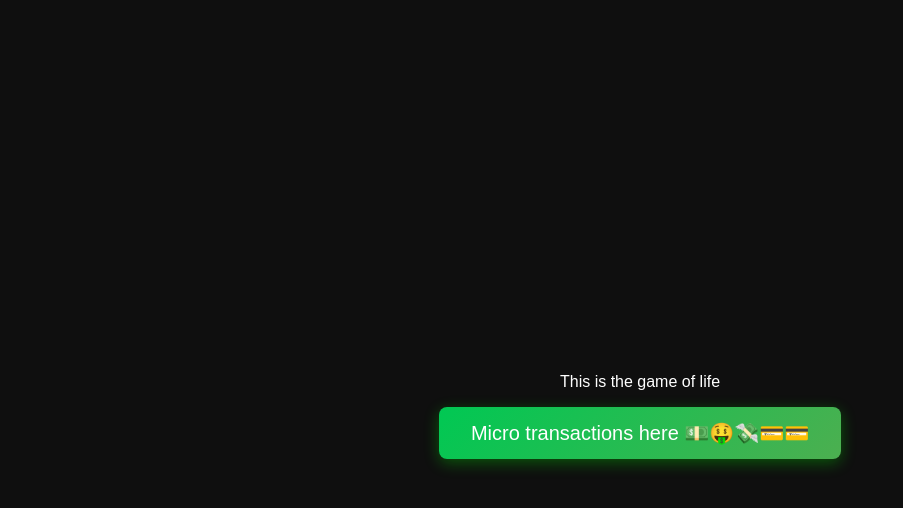
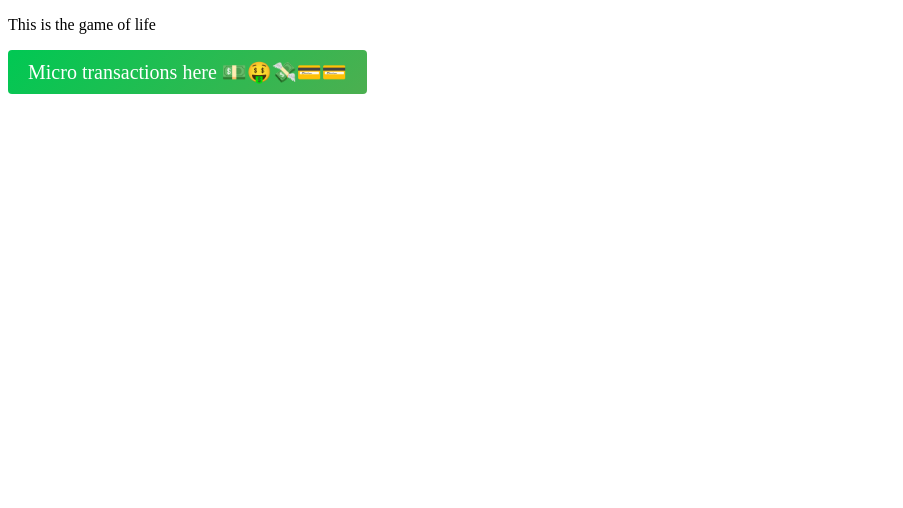
Before and after one commit to mmihail0/The-Game-of-Life, a plain HTML site: page index.html in a window 1280 px wide. Shown: the whole page, without its empty margins (0-903 px from the left). Drawn offline with Linux system fonts and the light colour scheme.

Commit message:
Update index.html

```diff
--- a/index.html
+++ b/index.html
@@ -1,43 +1,27 @@
 <!DOCTYPE html>
-<html lang="en">
+<html>
 <head>
-  <meta charset="UTF-8">
-  <meta name="viewport" content="width=device-width, initial-scale=1.0">
-  <title>Ripple Gradient Button</title>
   <style>
-    body {
-      background-color: #0f0f0f;
-      display: flex;
-      flex-direction: column;
-      align-items: center;
-      justify-content: center;
-      height: 100vh;
-      font-family: Arial, sans-serif;
-      color: white;
-    }
-
     .green-button {
-      position: relative;
       font-size: 20px;
       color: white;
       background: linear-gradient(135deg, #00c853, #4caf50);
       border: none;
-      border-radius: 8px;
-      padding: 14px 32px;
+      border-radius: 4px;
+      padding: 10px 20px;
       text-decoration: none;
       display: inline-block;
+      cursor: pointer;
+      position: relative;
       overflow: hidden;
-      cursor: pointer;
-      box-shadow: 0 4px 15px rgba(0, 255, 0, 0.3);
-      transition: transform 0.2s, box-shadow 0.2s;
+      transition: transform 0.2s;
     }
 
     .green-button:hover {
-      transform: translateY(-3px);
-      box-shadow: 0 8px 25px rgba(0, 255, 0, 0.5);
+      transform: translateY(-2px);
     }
 
-    /* Ripple ring effect */
+    /* Ripple effect */
     .fx-rings::before {
       content: "";
       position: absolute;
@@ -49,32 +33,19 @@
       border-radius: 50%;
       transform: translate(-50%, -50%) scale(0);
       opacity: 0;
-      animation: none;
+      transition: transform 0.6s ease-out, opacity 0.6s ease-out;
       pointer-events: none;
     }
 
-    /* Trigger ripple animation on click */
-    .green-button:active::before {
-      animation: ring-expand 0.6s ease-out;
-    }
-
-    /* Define the ripple animation */
-    @keyframes ring-expand {
-      0% {
-        transform: translate(-50%, -50%) scale(0);
-        opacity: 0.8;
-      }
-      100% {
-        transform: translate(-50%, -50%) scale(8);
-        opacity: 0;
-      }
+    .green-button:hover::before {
+      transform: translate(-50%, -50%) scale(8);
+      opacity: 0;
     }
   </style>
 </head>
 <body>
   <p>This is the game of life</p>
-  <a href="https://www.youtube.com/watch?v=a7OzklvX9ic"
-     class="green-button fx-rings">
+  <a href="https://www.youtube.com/watch?v=a7OzklvX9ic" class="green-button fx-rings">
     Micro transactions here 💵🤑💸💳💳
   </a>
 </body>
```
